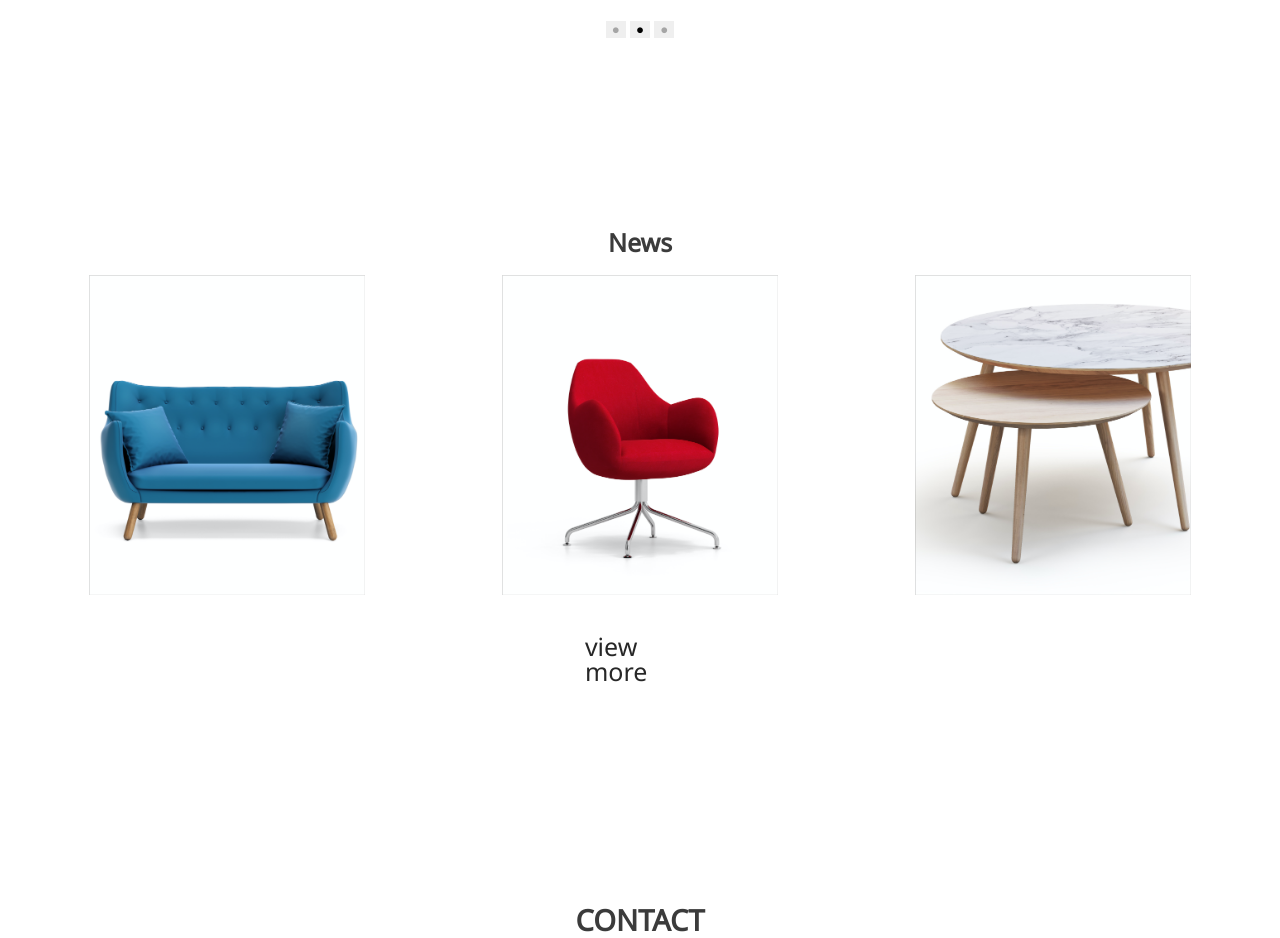
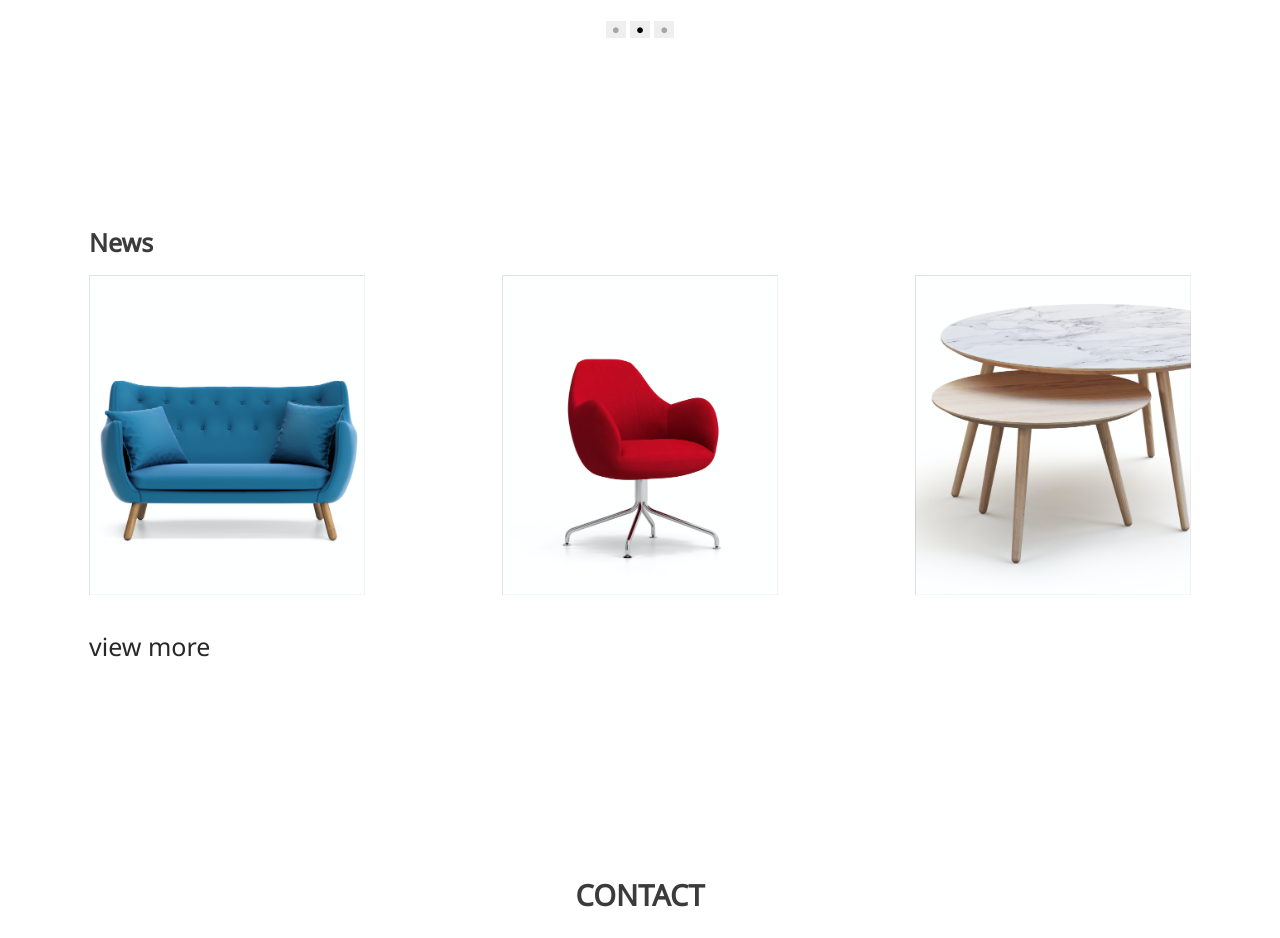
Before and after one commit to lsk4f5/furniture-site, a PHP site: page / in a window 1280 px wide. Shown: the part 2106-3044 px from the top of the page. Run offline with PHP 8.4, Linux system fonts and the light colour scheme.

Commit message:
newsのpaddingを削除

```diff
--- a/stylesheet.css
+++ b/stylesheet.css
@@ -129,14 +129,12 @@
   }
 
   .news-container h2 {
-    text-align: center;
     font-size: 25px;
     color: #3b3b3b;
   }
 
   .news-container a {
     display: inline-block;
-    padding: 0 45% 0 45%;
     font-size: 25px;
     text-decoration: none;
   }
```
